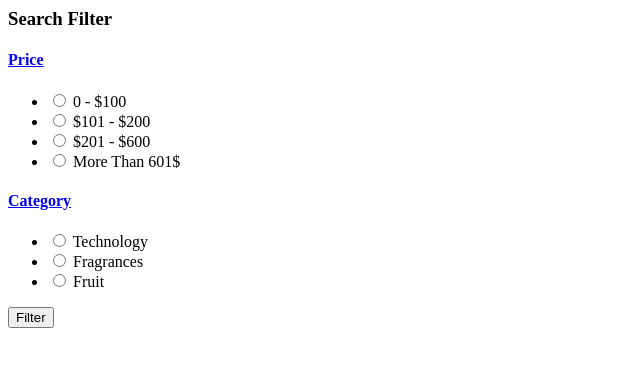
After one commit to Seana36/330OnlineStore, a PHP site: page /includes/filterBar.php in a window 1280 px wide. The commit adds this page. Shown: the top 367 px of the page, without its empty margins (0-640 px from the left). Run offline with PHP 8.4, Linux system fonts and the light colour scheme.

Commit message:
multiple filtering

```diff
--- a/StoreDatabase.sql
+++ b/StoreDatabase.sql
@@ -70,7 +70,7 @@ CREATE TABLE IF NOT EXISTS Item (
   `salePrice` decimal(7,2) DEFAULT NULL,
   `sale` varchar(1) DEFAULT NULL,
   `quantity` int(10) DEFAULT NULL,
-  `categoryID` varchar(50) DEFAULT NULL,
+  `categoryID` INTEGER DEFAULT NULL,
   `clearance` varchar(1) DEFAULT NULL,
   `image` varchar(50) DEFAULT NULL,
 
--- /dev/null
+++ b/includes/filterBar.php
@@ -0,0 +1,93 @@
+<html>
+
+            <div id="accordion" class="panel panel-primary behclick-panel">
+                <div class="panel-heading">
+                    <h3 class="panel-title">Search Filter</h3>
+                </div>
+                <div class="panel-body" >
+                    <div class="panel-heading " >
+                        <h4 class="panel-title">
+                            <a data-toggle="collapse" href="#collapse0">
+                                <i class="indicator fa fa-caret-down" aria-hidden="true"></i> Price
+                            </a>
+                        </h4>
+                    </div>
+                    <form action ="filterController.php" method ="post">
+                    <div id="collapse0" class="panel-collapse collapse in" >
+                        <ul class="list-group">
+                            <li class="list-group-item">
+                                <div class="radio">
+                                    <label>
+                                        <input type="radio" value="1" name='filterControl' >
+                                        0 - $100
+                                    </label>
+                                </div>
+                            </li>
+                            <li class="list-group-item">
+                                <div class="radio" >
+                                    <label>
+                                        <input type="radio" value="2" name='filterControl'>
+                                        $101 - $200
+                                    </label>
+                                </div>
+                            </li>
+                            <li class="list-group-item">
+                                <div class="radio"  >
+                                    <label>
+                                        <input type="radio" value="3" name='filterControl'>
+                                        $201 - $600
+                                    </label>
+                                </div>
+                            </li>
+                            <li class="list-group-item">
+                                <div class="radio"  >
+                                    <label>
+                                        <input type="radio" value="4" name='filterControl'>
+                                        More Than 601$
+                                    </label>
+                                </div>
+                            </li>
+                        </ul>
+                    </div>
+                </div>
+                <div class="panel-body" >
+                    <div class="panel-heading " >
+                        <h4 class="panel-title">
+                            <a data-toggle="collapse" href="#collapse0">
+                                <i class="indicator fa fa-caret-down" aria-hidden="true"></i> Category
+                            </a>
+                        </h4>
+                    </div>
+                    <div id="collapse0" class="panel-collapse collapse in" >
+                        <ul class="list-group">
+                            <li class="list-group-item">
+                                <div class="radio">
+                                    <label>
+                                        <input type="radio" value="Technology" name='category' >
+                                        Technology
+                                    </label>
+                                </div>
+                            </li>
+                            <li class="list-group-item">
+                                <div class="radio" >
+                                    <label>
+                                        <input type="radio" value="Fragrances" name='category'>
+                                        Fragrances
+                                    </label>
+                                </div>
+                            </li>
+                            <li class="list-group-item">
+                                <div class="radio"  >
+                                    <label>
+                                        <input type="radio" value="Fruit" name='category'>
+                                        Fruit
+                                    </label>
+                                </div>
+                            </li>
+                        </ul>
+                    </div>
+                </div>
+
+            <input type="submit" value="Filter" class="btn btn-default">
+              </form>
+</html>
```
Also changed, not shown: filterController.php (+16 -7 lines), homepage.php (+3 -55 lines), includes/DAOs.php (+34 -8 lines), searchResultsDisplay.php (+6 -24 lines).
